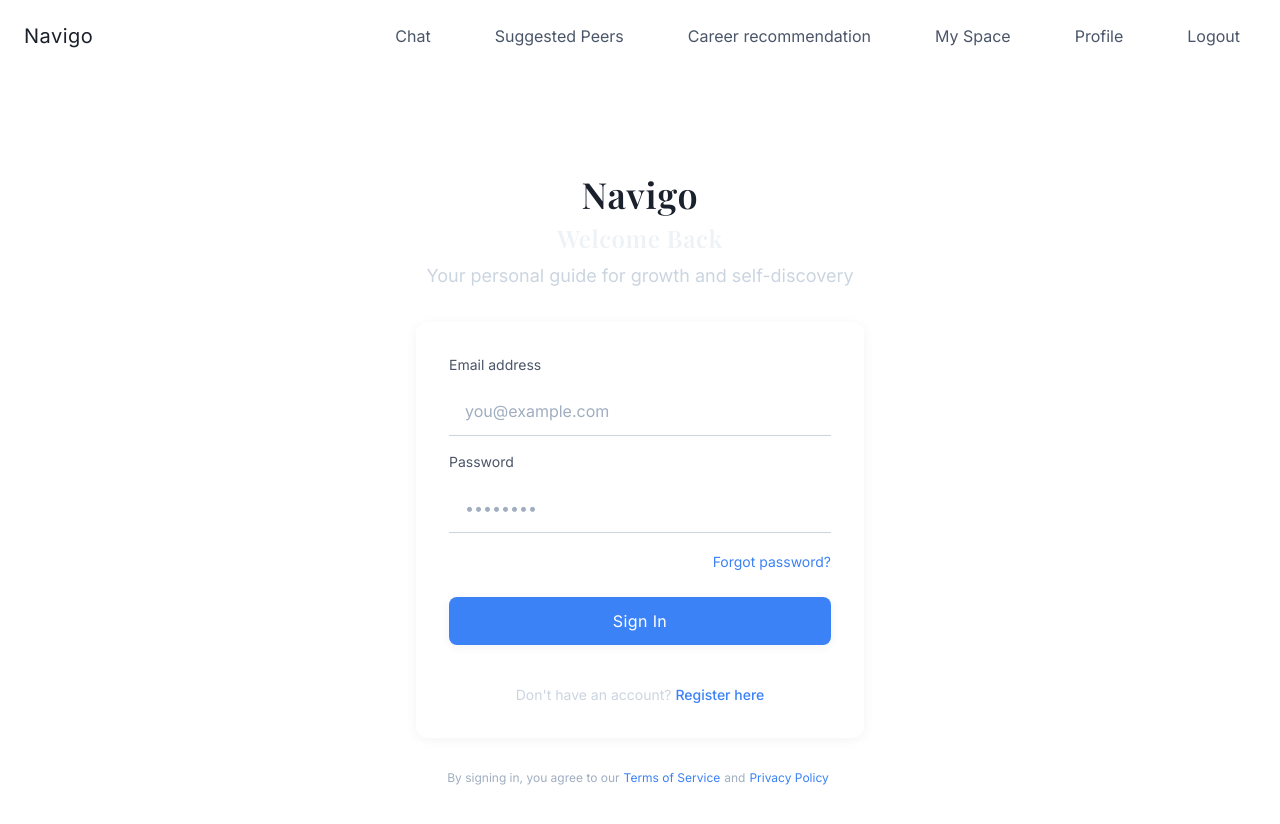
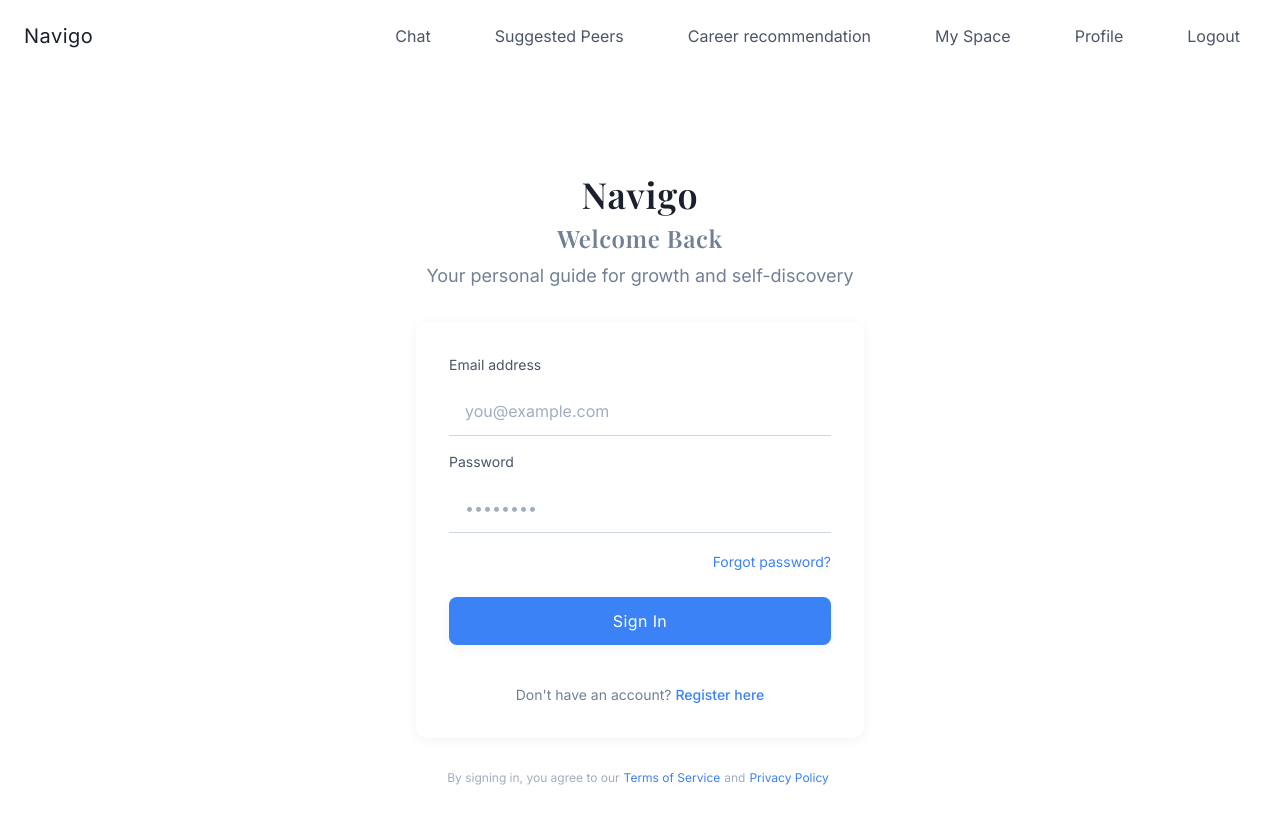
Before and after one commit to philbeliveau/Orientor_project, a Next.js app in the folder frontend/: page /login in a window 1280 px wide. Shown: the top 824 px of the page. Built offline with nearby package versions, Linux system fonts and the light colour scheme.

Commit message:
axios resolve?

```diff
--- a/frontend/src/app/chat/page.tsx
+++ b/frontend/src/app/chat/page.tsx
@@ -2,7 +2,7 @@
 import { useState, useRef, useEffect } from 'react';
 import { useRouter } from 'next/navigation';
 import axios from 'axios';
-import type { AxiosError, isAxiosError } from 'axios';
+// import type { AxiosError, isAxiosError } from 'axios';
 import MainLayout from '@/components/layout/MainLayout';
 
 interface Message {
@@ -18,7 +18,7 @@ interface MessageFeedback {
 }
 
 interface ChatResponse {
-    response: string;
+    text: string;
 }
 
 // Define API URL with fallback and trim any trailing spaces
@@ -84,8 +84,8 @@ export default function ChatPage() {
             }
 
             const response = await axios.post<ChatResponse>(
-                `${cleanApiUrl}/chat`,
-                { message: inputMessage },
+                `${cleanApiUrl}/chat/send`,
+                { text: inputMessage },
                 {
                     headers: {
                         'Authorization': `Bearer ${token}`,
@@ -96,7 +96,7 @@ export default function ChatPage() {
 
             const aiMessage: Message = {
                 id: Date.now() + 1,
-                text: response.data.response,
+                text: response.data.text,
                 sender: 'ai',
                 timestamp: new Date(),
             };
--- a/frontend/src/app/login/page.tsx
+++ b/frontend/src/app/login/page.tsx
@@ -93,10 +93,10 @@ export default function LoginPage() {
                     <h1 className="text-4xl font-bold font-display gradient-text mb-2">
                         Navigo
                     </h1>
-                    <h2 className="text-2xl font-bold text-neutral-100 mb-2">
+                    <h2 className="text-2xl font-bold text-neutral-500 mb-2">
                         Welcome Back
                     </h2>
-                    <p className="text-neutral-300">
+                    <p className="text-neutral-500">
                         Your personal guide for growth and self-discovery
                     </p>
                 </div>
@@ -167,7 +167,7 @@ export default function LoginPage() {
                             </button>
                         </div>
 
-                        <div className="text-center text-sm text-neutral-300 pt-4">
+                        <div className="text-center text-sm text-neutral-500 pt-4">
                             Don't have an account?{' '}
                             <Link href="/register" className="text-primary-teal hover:text-primary-lilac transition-colors duration-300 font-medium">
                                 Register here
--- a/frontend/src/components/landing/LandingPage.tsx
+++ b/frontend/src/components/landing/LandingPage.tsx
@@ -26,10 +26,10 @@ export default function LandingPage() {
             </div>
           </div>
           <div className="relative h-80 md:h-96 rounded-lg overflow-hidden shadow-glow-purple">
-            <div className="absolute inset-0 bg-gradient-primary opacity-20 animate-gradient-shift bg-[length:500%_500%]"></div>
-            <div className="absolute top-1/4 left-1/4 w-16 h-16 rounded-full bg-primary-purple opacity-40 animate-float"></div>
-            <div className="absolute bottom-1/4 right-1/4 w-12 h-12 rounded-full bg-primary-teal opacity-40 animate-float [animation-delay:1s]"></div>
-            <div className="absolute top-1/2 right-1/3 w-8 h-8 rounded-full bg-accent-amber opacity-30 animate-float [animation-delay:2s]"></div>
+            <div className="absolute inset-0 bg-gradient-primary opacity-500 animate-gradient-shift bg-[length:200%_200%]"></div>
+            <div className="absolute top-1/4 left-1/4 w-16 h-16 rounded-full bg-primary-purple opacity-500 animate-float [animation-duration:3s]"></div>
+            <div className="absolute bottom-1/4 right-1/4 w-12 h-12 rounded-full bg-primary-teal opacity-500 animate-float [animation-duration:3s] [animation-delay:1s]"></div>
+            <div className="absolute top-1/2 right-1/3 w-8 h-8 rounded-full bg-accent-amber opacity-500 animate-float [animation-duration:3s] [animation-delay:2s]"></div>
             <div className="absolute inset-0 flex items-center justify-center">
               <div className="text-5xl font-display font-bold gradient-text">Navigo</div>
             </div>
```
Also changed, not shown: 1 other file (tests, documents, lock files or other folders).
